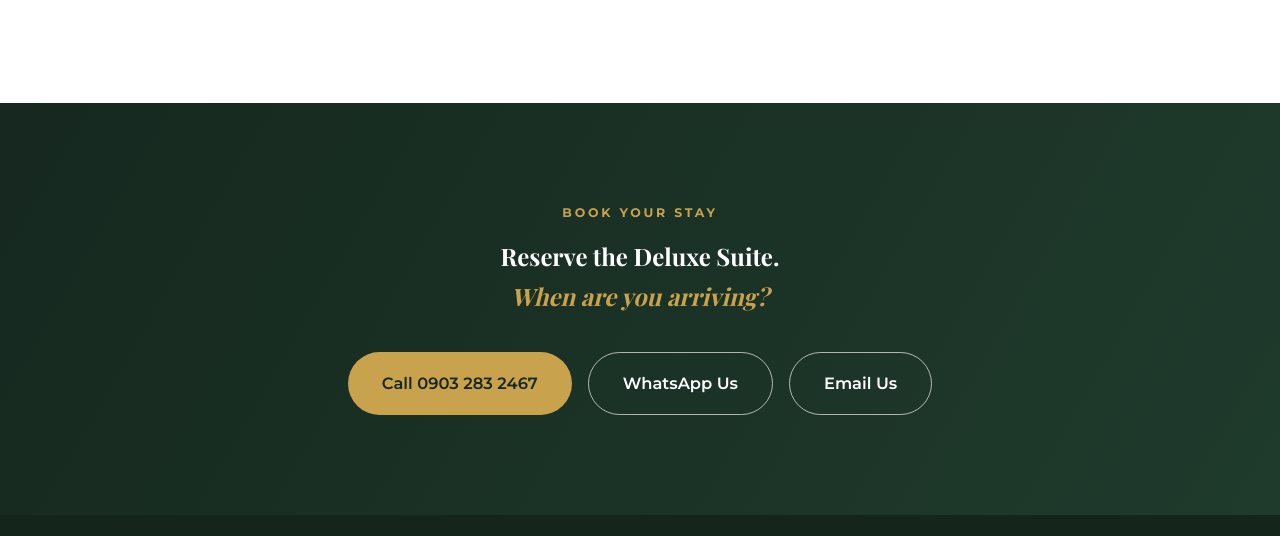
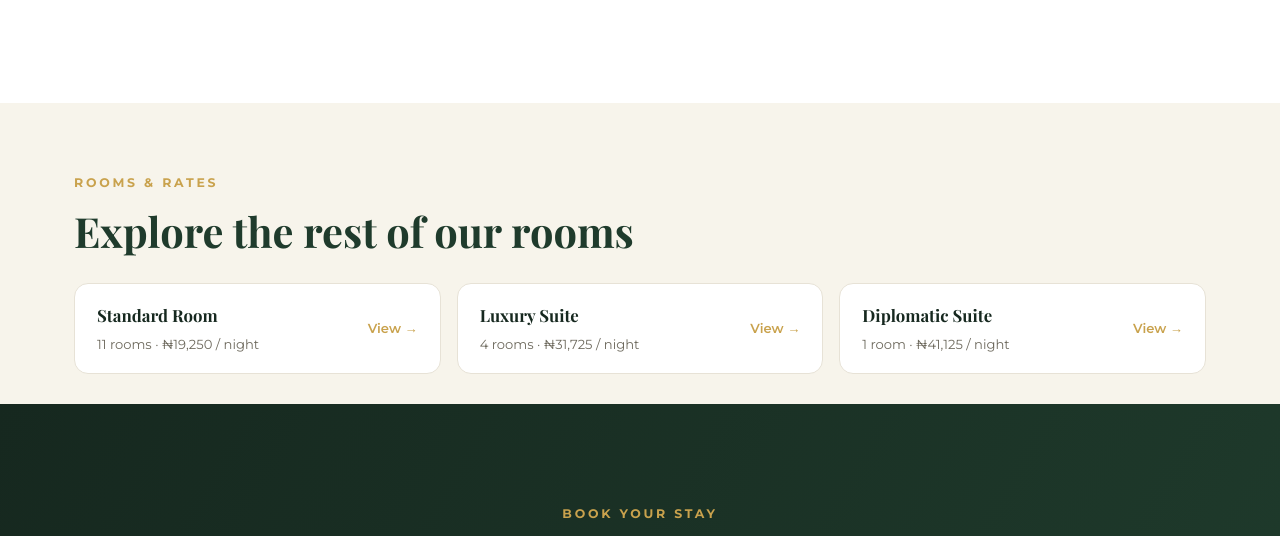
Before and after one commit to cactushotels/cactushotels.github.io, a plain HTML site: page deluxe.html in a window 1280 px wide. Shown: the part 1711-2247 px from the top of the page. Drawn offline with nearby package versions, Linux system fonts and the light colour scheme.

Commit message:
Add 'Explore the rest of our rooms' cross-links on every room page

```diff
--- a/deluxe.html
+++ b/deluxe.html
@@ -85,6 +85,27 @@
   </div>
 </section>
 
+<section class="section more-rooms" id="more-rooms">
+  <div class="wrap">
+    <p class="eyebrow">ROOMS &amp; RATES</p>
+    <h2>Explore the rest of our rooms</h2>
+    <div class="more-grid">
+      <a class="more-chip" href="standard.html">
+        <div><strong>Standard Room</strong><span>11 rooms &middot; ₦19,250 / night</span></div>
+        <em>View &rarr;</em>
+      </a>
+      <a class="more-chip" href="luxury.html">
+        <div><strong>Luxury Suite</strong><span>4 rooms &middot; ₦31,725 / night</span></div>
+        <em>View &rarr;</em>
+      </a>
+      <a class="more-chip" href="diplomatic.html">
+        <div><strong>Diplomatic Suite</strong><span>1 room &middot; ₦41,125 / night</span></div>
+        <em>View &rarr;</em>
+      </a>
+    </div>
+  </div>
+</section>
+
 <section class="cta" id="contact">
   <div class="wrap reveal">
     <p class="eyebrow gold">BOOK YOUR STAY</p>
--- a/style.css
+++ b/style.css
@@ -198,3 +198,14 @@ html.js .reveal.in{opacity:1;transform:none}
 .rate-card .btn{text-align:center}
 @media(max-width:900px){.feat-grid{grid-template-columns:1fr 1fr}}
 @media(max-width:560px){.feat-grid{grid-template-columns:1fr}}
+
+/* Cross-links to the other room pages */
+.more-rooms{padding:70px 0 30px}
+.more-rooms h2{margin:0 0 28px}
+.more-grid{display:grid;grid-template-columns:repeat(3,1fr);gap:16px}
+.more-chip{display:flex;align-items:center;justify-content:space-between;gap:14px;background:#fff;border:1px solid var(--line);border-radius:14px;padding:18px 22px;text-decoration:none;transition:transform .25s,box-shadow .25s,border-color .25s}
+.more-chip:hover{transform:translateY(-3px);box-shadow:0 12px 30px rgba(31,59,44,.10);border-color:var(--gold)}
+.more-chip strong{display:block;font-family:'Playfair Display',serif;font-size:1.05rem;color:var(--green-deep)}
+.more-chip span{display:block;font-size:.82rem;color:var(--muted);margin-top:4px}
+.more-chip em{font-style:normal;font-size:.82rem;font-weight:600;color:var(--gold);white-space:nowrap}
+@media(max-width:900px){.more-grid{grid-template-columns:1fr}}
```
Also changed, not shown: diplomatic.html (+21 -0 lines), luxury.html (+21 -0 lines), standard.html (+21 -0 lines).
